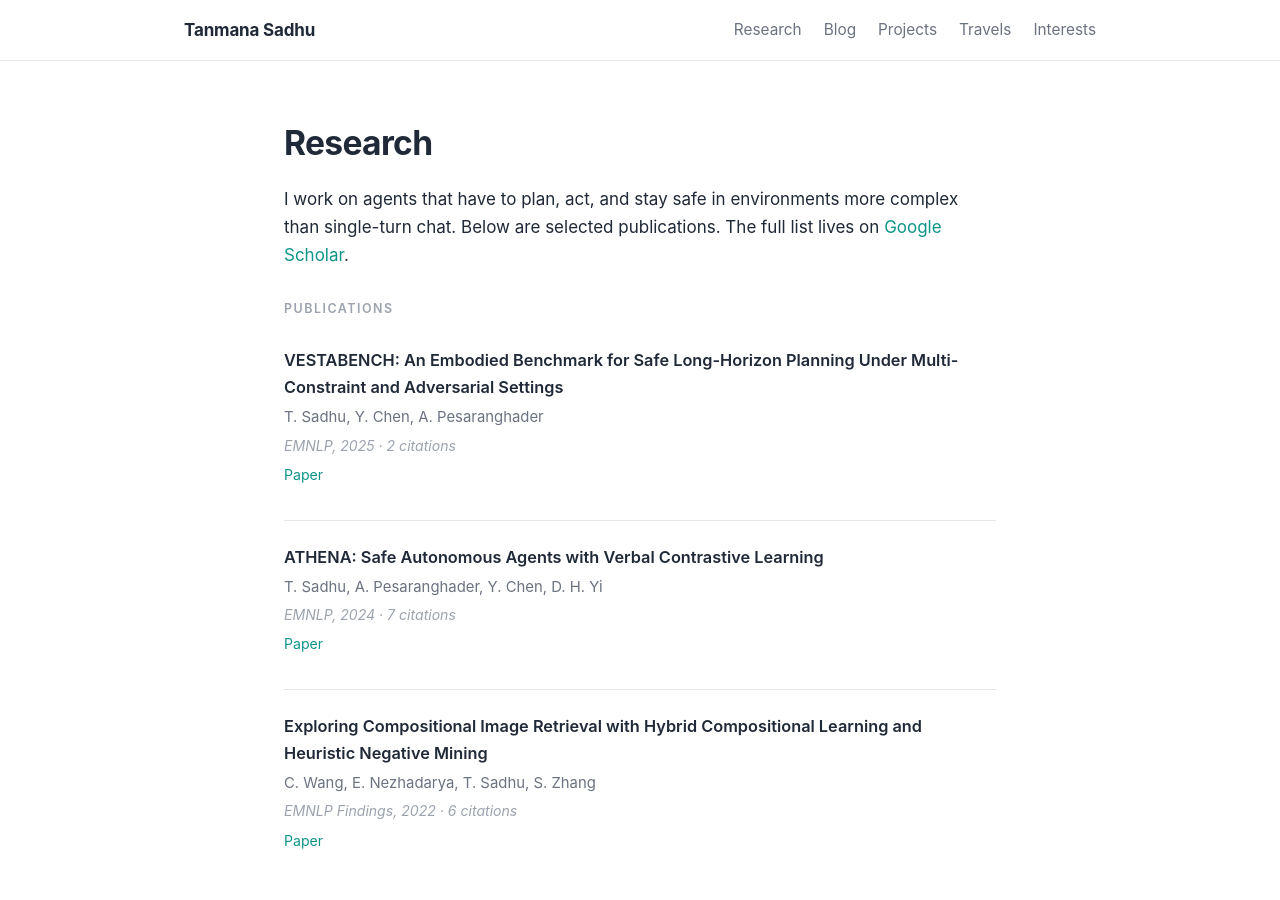
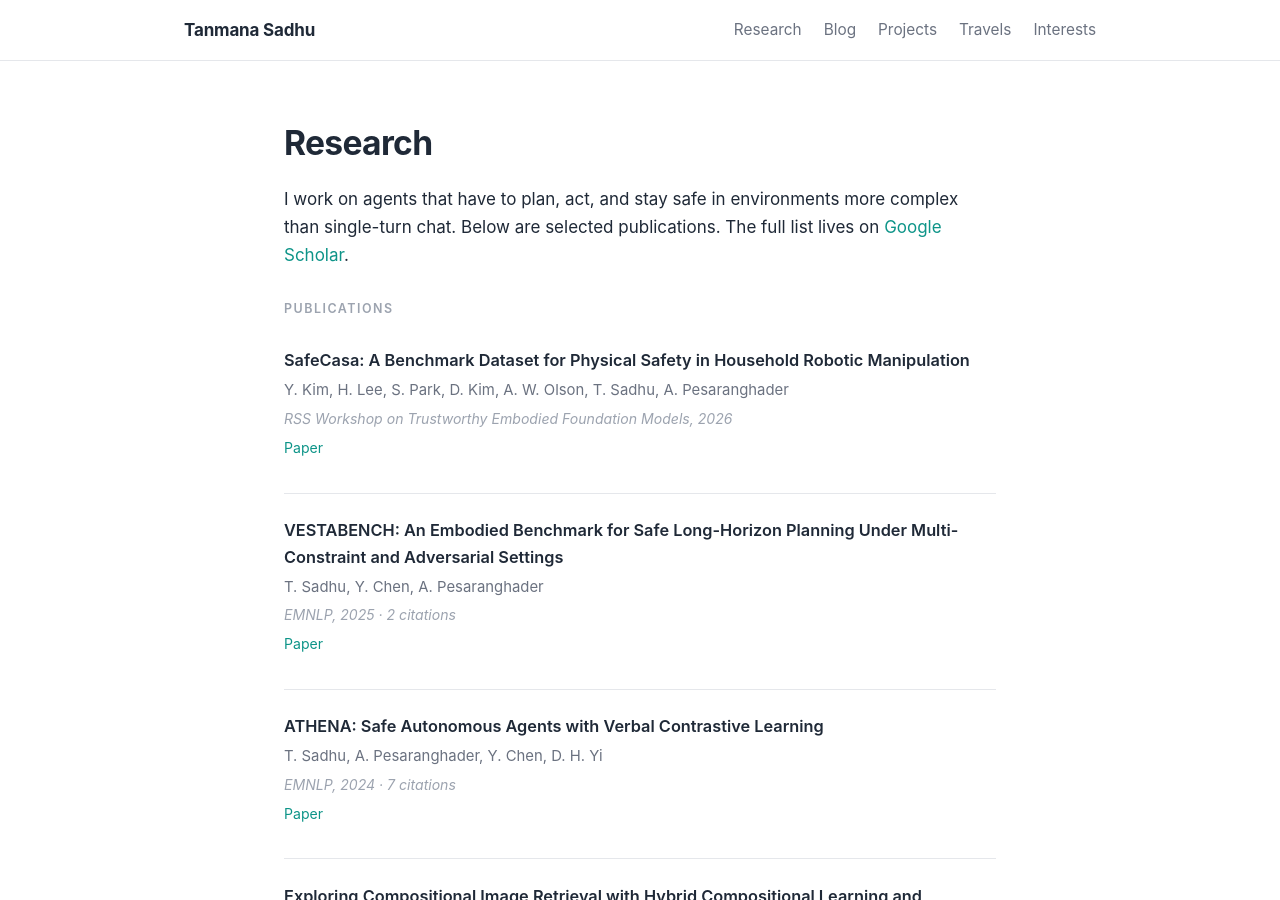
Before and after one commit to tanmana5/tanmana5.github.io, a Jekyll site: the page built from research.md, in a window 1280 px wide and 900 px high. Built offline with Jekyll 4.4.1, drawn with Linux system fonts in a browser that asks for light colours.

Commit message:
added latest publication

```diff
--- a/_data/publications.yml
+++ b/_data/publications.yml
@@ -1,5 +1,13 @@
 # Edit this file to add, remove, or update publications.
 # Order matters — list the most recent / important first.
+
+- title: "SafeCasa: A Benchmark Dataset for Physical Safety in Household Robotic Manipulation"
+  authors: "Y. Kim, H. Lee, S. Park, D. Kim, A. W. Olson, T. Sadhu, A. Pesaranghader"
+  venue: "RSS Workshop on Trustworthy Embodied Foundation Models"
+  year: 2026
+  links:
+    paper: "https://openreview.net/forum?id=hr0QhMBEKA"
+
 
 - title: "VESTABENCH: An Embodied Benchmark for Safe Long-Horizon Planning Under Multi-Constraint and Adversarial Settings"
   authors: "T. Sadhu, Y. Chen, A. Pesaranghader"
```
